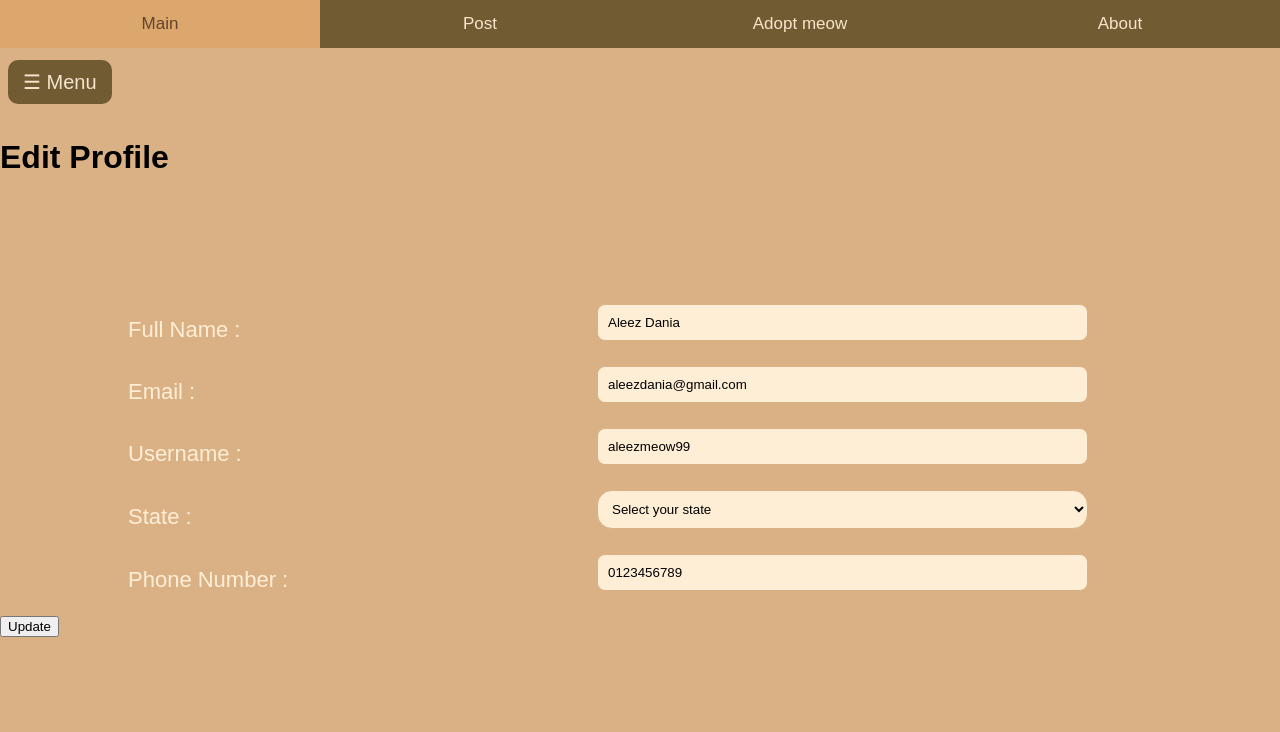
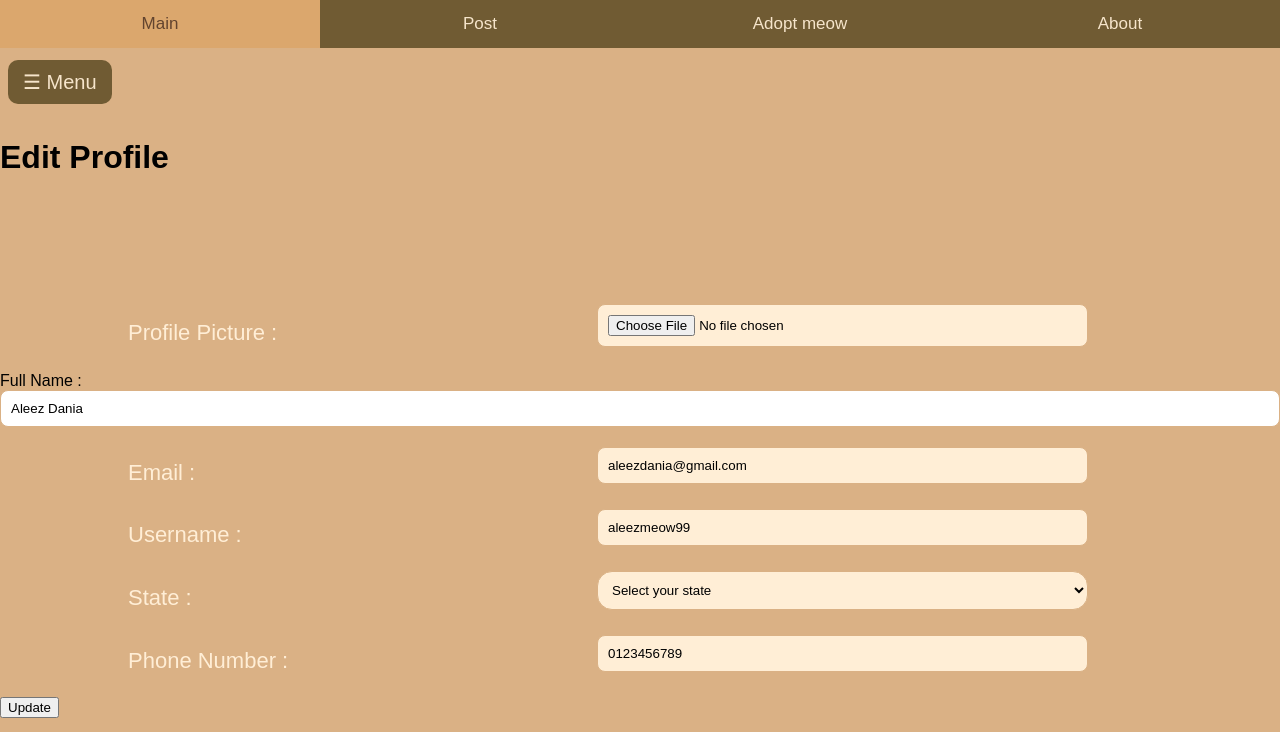
Before and after one commit to JasMyne14/GitExercise-TT2L-06, a Flask app: page /user_edit in a window 1280 px wide. Shown: the top 732 px of the page. Run offline with Flask 3, Linux system fonts and the light colour scheme; a user stored in the database is signed in; some libraries are stand-ins or nearby versions.

Commit message:
edit code for profile pic

```diff
--- a/home/__init__.py
+++ b/home/__init__.py
@@ -5,6 +5,7 @@
 from sqlalchemy.sql import func
 from .forms import PostForm,SignUpForm,LoginForm
 from flask_login import LoginManager
+from flask_migrate import Migrate
 
 basedir = os.path.abspath(os.path.dirname(__file__))
 db = SQLAlchemy()
@@ -20,6 +21,7 @@
     app.config['SQLALCHEMY_DATABASE_URI'] =\
         'sqlite:///' + os.path.join(basedir, 'database.db')
     app.config['SQLALCHEMY_TRACK_MODIFICATIONS'] = False
+    migrate = Migrate(app,db)
 
     db.init_app(app)
     bcrypt.init_app(app)
--- a/home/forms.py
+++ b/home/forms.py
@@ -1,5 +1,5 @@
 from flask_wtf import FlaskForm
-from flask_wtf.file import FileField, FileAllowed
+from flask_wtf.file import FileField, FileAllowed, FileRequired
 from wtforms import StringField, SubmitField, BooleanField, TextAreaField, PasswordField, SelectField, FileField
 from wtforms.validators import DataRequired, Length, Email, EqualTo, ValidationError
 from flask_login import UserMixin, login_user,LoginManager, login_required, logout_user, current_user
@@ -26,6 +26,7 @@
         ('Wilayah Persekutuan Putrajaya', 'Wilayah Persekutuan Putrajaya'),
     ])
     phonenumber = StringField('Phone Number',validators=[DataRequired(),Length(min=2,max=20)])
+    profile_pic = FileField("Profile Pic", validators=[FileAllowed(['jpg','png'])])
     submit = SubmitField('Submit')
 
 class LoginForm(FlaskForm):
--- a/home/models.py
+++ b/home/models.py
@@ -16,6 +16,7 @@
     password2 = db.Column(db.String(255), nullable=False)
     state = db.Column(db.String(120), nullable=False)
     phonenumber = db.Column(db.String(20), unique=True, nullable=False)
+    profile_pic = db.Column(db.String(), nullable=True)
     posts = db.relationship('Post', backref='author', lazy=True)
     comments = db.relationship('Comment', backref='author', lazy=True)
     cats = db.relationship('Cat', backref='owner', lazy=True)
--- a/home/templates/user_edit.html
+++ b/home/templates/user_edit.html
@@ -43,6 +43,16 @@
         <h1 class="editusertitle">Edit Profile</h1>
         <div class="user-details">
             <div class="input-box">
+                <label class="details" for="profile_pic">Profile Picture :</label>
+                <input type="file"  id="profile_pic" name="profile_pic" required>
+                {% if form.profile_pic.errors %}
+                    <div class="invalid-feedback">
+                        {% for error in form.profile_pic.errors %}
+                            <span>{{ error }}</span>
+                        {% endfor %}
+                    </div>
+                {% endif %}
+            </div>
                 <label class="details" for="fullname">Full Name :</label>
                 <input type="text" placeholder="Enter Full Name" id="fullname" name="fullname" value="{{ user.fullname }}" required>
                 {% if form.fullname.errors %}
--- a/home/views.py
+++ b/home/views.py
@@ -222,6 +222,13 @@
     form = SignUpForm(obj=user)
 
     if form.validate_on_submit():
+        if form.profile_pic.data:
+            pic_file = save_picture(form.profile_pic.data)
+            user.profile_pic = pic_file
+            filename = secure_filename(file.filename)
+            file_path = os.path.join(upload_folder, filename)
+            file.save(file_path)
+            file = url_for('static', filename=f'uploads/{filename}')
         user.fullname = form.fullname.data
         user.email = form.email.data
         user.username = form.username.data
@@ -233,6 +240,13 @@
 
     return render_template('user_edit.html', user=user, form=form)
 
+def save_picture(form_picture):
+    random_hex = os.urandom(8).hex()
+    _, f_ext = os.path.splitext(form_picture.filename)
+    picture_fn = random_hex + f_ext
+    picture_path = os.path.join(app.config['upload_folder'], picture_fn)
+    form_picture.save(picture_path)
+    return picture_fn
 
 @views.route('/adoptmeow')
 def adoptmeow():
```
Also changed, not shown: home/templates/userprofile.html (+10 -5 lines), home/database.db, home/static/uploads/ce1f4c0f4a45a4f6.JPG (added), home/static/uploads/e21bd989b900d120.JPG (added).
